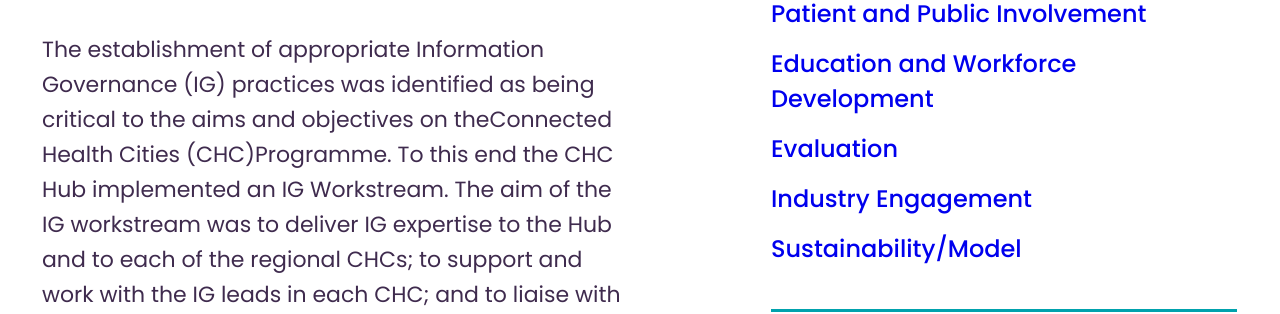
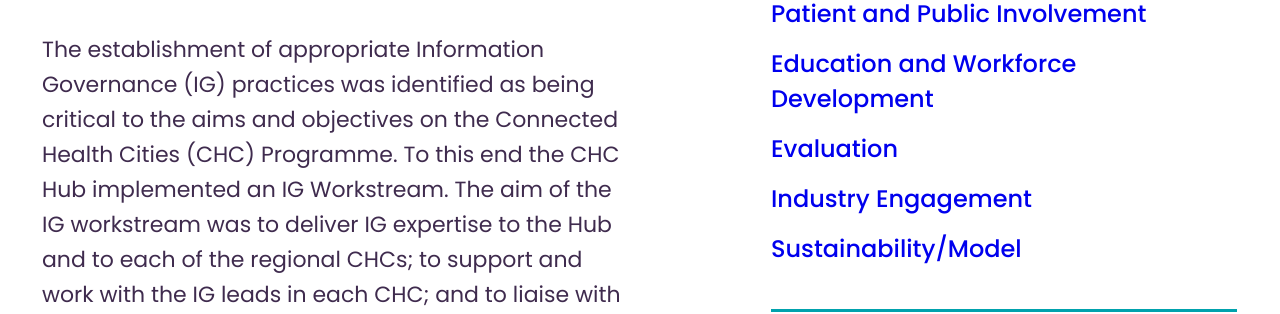
Before and after one commit to connectedhealthcities/connectedhealthcities, a Jekyll site: the page built from hub/information-governance/information-governance-final-report.md, in a window 1280 px wide and 900 px high, scrolled down 433 px. Shown: the part 226-540 px from the top of the window. Built offline with Jekyll 4.4.1, drawn with Linux system fonts in a browser that asks for light colours; our own code applies the rules of GitHub Pages for plain Markdown files; some of the changed text lies outside the part shown.

Commit message:
Update information-governance-final-report.md

```diff
--- a/hub/information-governance/information-governance-final-report.md
+++ b/hub/information-governance/information-governance-final-report.md
@@ -9,7 +9,7 @@ resources:
       title: Information Governance Final Report
 ---
 
-The establishment of appropriate Information Governance (IG) practices was identified as being critical to the aims and objectives on theConnected Health Cities (CHC)Programme.  To this end the CHC Hub implemented an IG Workstream.  The aim of the IG workstream was to deliver IG expertise to the Hub and to each of the regional CHCs; to support and work with the IG leads in each CHC; and to liaise with the IG leads within each of the host organisations to ensure that local policies and procedures were being adhered to. The CHC appointed the Head of Information Governance, an independent IG and Privacy expert, to lead the IG workstream.
+The establishment of appropriate Information Governance (IG) practices was identified as being critical to the aims and objectives on the Connected Health Cities (CHC) Programme.  To this end the CHC Hub implemented an IG Workstream.  The aim of the IG workstream was to deliver IG expertise to the Hub and to each of the regional CHCs; to support and work with the IG leads in each CHC; and to liaise with the IG leads within each of the host organisations to ensure that local policies and procedures were being adhered to. The CHC appointed the Head of Information Governance, an independent IG and Privacy expert, to lead the IG workstream.
 
 The IG Workstream produced a number of key deliverables to assist CHC regions and the Hub in addressing the range of Information Governance issues that were encountered.
 
```
